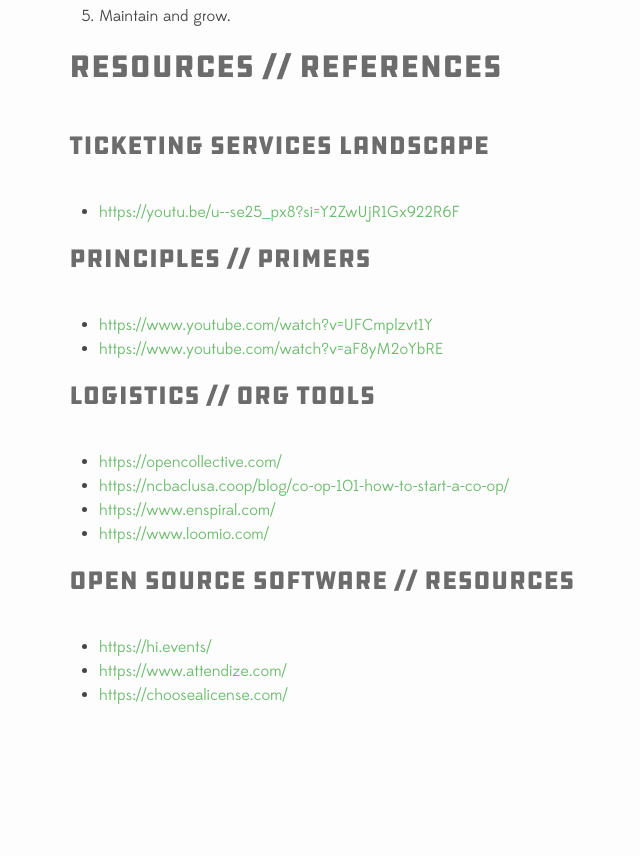
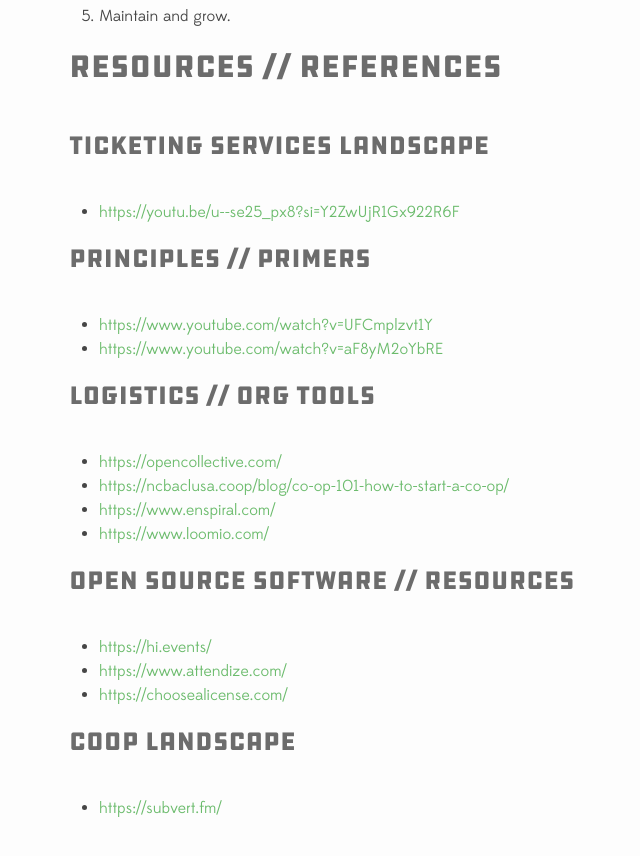
Before and after one commit to turpana/tm-website, a Jekyll site: the page built from ticket-coop.md, in a window 1280 px wide and 900 px high, scrolled down 1011 px. Shown: the top 856 px of the window, without its empty margins (201-841 px from the left). Built offline with Jekyll 4.4.1, drawn with Linux system fonts in a browser that asks for light colours; before the commit the page ends 1798 px from its top, so only the background shows below that.

Commit message:
Subvert link in

```diff
--- a/ticket-coop.md
+++ b/ticket-coop.md
@@ -43,3 +43,6 @@ Independent music venues.
 - <https://hi.events/>
 - <https://www.attendize.com/>
 - <https://choosealicense.com/>
+
+### Coop Landscape
+- <https://subvert.fm/>
```
